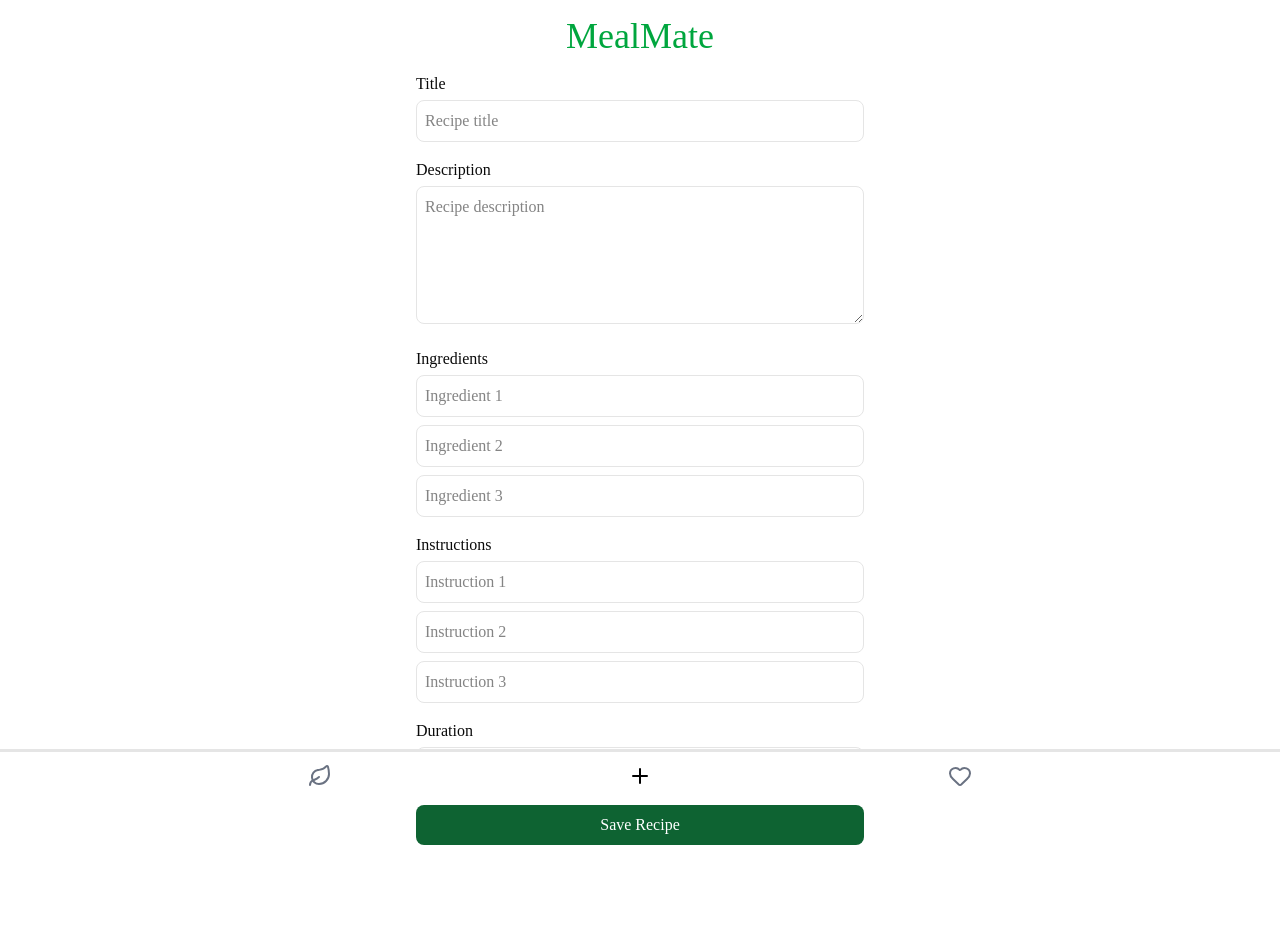
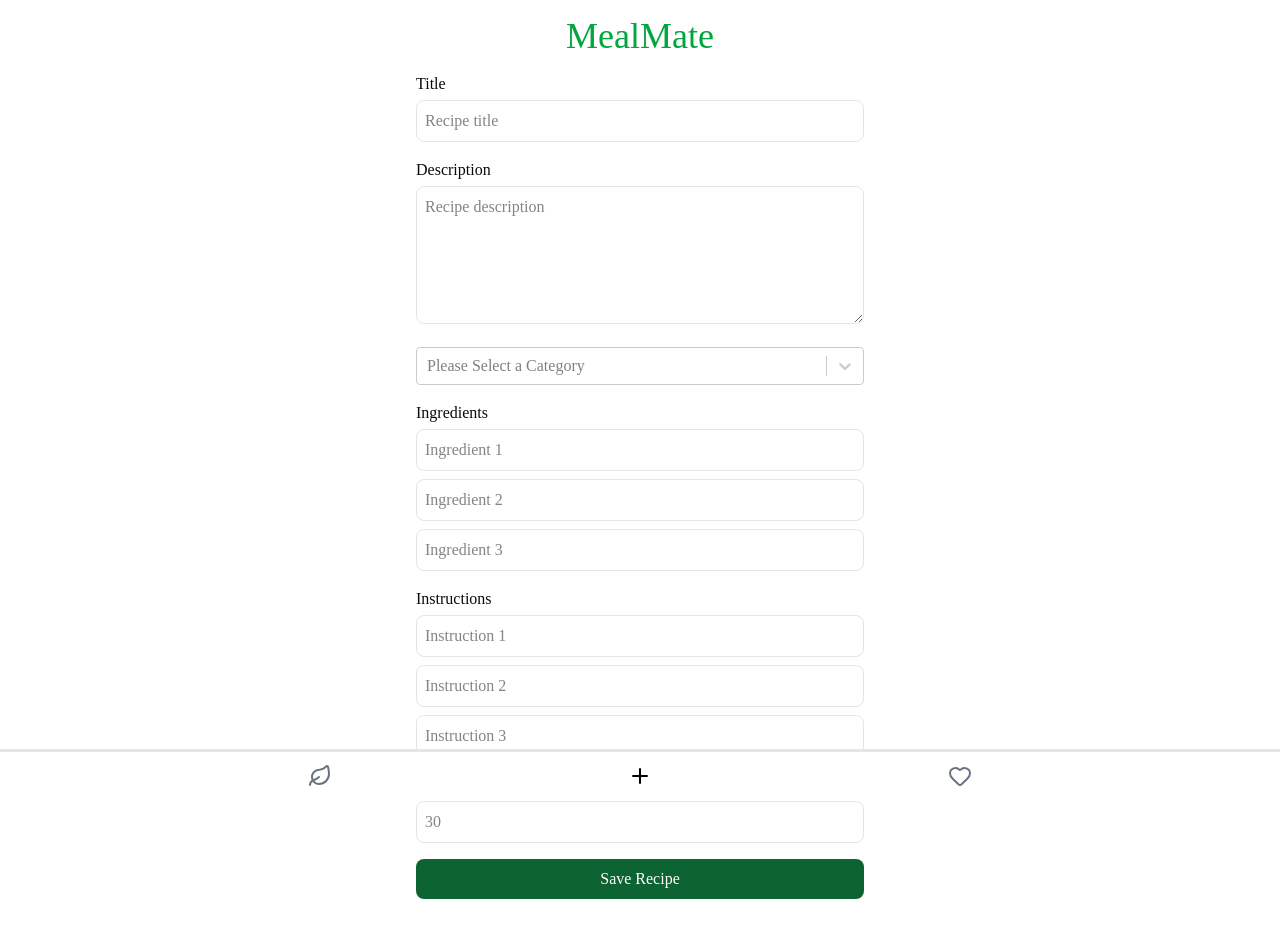
Before and after one commit to ChristopherWelschoff/MealMate, a Next.js app: page /recipe/createRecipe in a window 1280 px wide. Shown: the top 938 px of the page. Built offline with nearby package versions, Linux system fonts and the light colour scheme; no server answers; the database is empty.

Commit message:
add react-select

```diff
--- a/components/Form/index.tsx
+++ b/components/Form/index.tsx
@@ -1,15 +1,17 @@
-import type { Recipe } from "@/types";
+import type { Category, Recipe } from "@/types";
+import React, { useState } from "react";
+import Select from "react-select";
 
-export type RecipeFormData = Omit<
-  Recipe,
-  "_id" | "createdAt" | "updatedAt" | "category"
->;
+export type RecipeFormData = Omit<Recipe, "_id" | "createdAt" | "updatedAt">;
 
 type RecipeFormProps = {
   onSubmit: (data: RecipeFormData) => Promise<void>;
+  categories: Category[];
 };
 
-export default function RecipeForm({ onSubmit }: RecipeFormProps) {
+export default function RecipeForm({ onSubmit, categories }: RecipeFormProps) {
+  const [category, setCategory] = useState<Category[]>([]);
+
   async function handleSubmit(event: React.FormEvent<HTMLFormElement>) {
     event.preventDefault();
 
@@ -18,6 +20,7 @@ export default function RecipeForm({ onSubmit }: RecipeFormProps) {
     const data: RecipeFormData = {
       title: formData.get("title") as string,
       description: formData.get("description") as string,
+      category,
       ingredients: formData.getAll("ingredients") as string[],
       instructions: formData.getAll("instructions") as string[],
       duration: Number(formData.get("duration")),
@@ -61,6 +64,21 @@ export default function RecipeForm({ onSubmit }: RecipeFormProps) {
           placeholder="Recipe description"
         />
       </div>
+
+      <Select
+        isMulti
+        id="category"
+        name="category"
+        className="basic-multi-select"
+        classNamePrefix="select"
+        options={categories}
+        getOptionLabel={(category) => category.name}
+        getOptionValue={(category) => category._id}
+        value={category}
+        onChange={(selected) => setCategory([...selected])}
+        placeholder="Please Select a Category"
+        isOptionDisabled={() => category.length >= 2}
+      />
 
       <div>
         <label className="mb-1 block font-medium">Ingredients</label>
--- a/package.json
+++ b/package.json
@@ -17,6 +17,7 @@
     "next": "16.3.5",
     "react": "19.2.8",
     "react-dom": "19.2.8",
+    "react-select": "^5.10.2",
     "shadcn": "^4.21.0",
     "swr": "^2.5.1",
     "tw-animate-css": "^1.4.0"
--- a/pages/_app.tsx
+++ b/pages/_app.tsx
@@ -31,6 +31,7 @@ export default function App({ Component, pageProps }: AppProps) {
     error,
     isLoading,
   } = useSWR<Recipe[]>("/api/recipes", fetcher);
+  const { data: categories } = useSWR<Recipe[]>("/api/categories", fetcher);
 
   const router = useRouter();
   const isHome = router.pathname === "/";
@@ -44,6 +45,7 @@ export default function App({ Component, pageProps }: AppProps) {
       <Layout>
         <Component
           recipes={recipes}
+          categories={categories}
           error={error}
           isLoading={isLoading}
           {...pageProps}
--- a/pages/recipe/createRecipe.tsx
+++ b/pages/recipe/createRecipe.tsx
@@ -1,5 +1,10 @@
 import RecipeForm from "@/components/Form";
+import { Category } from "@/types";
 
-export default function CreateRecipe() {
-  return <RecipeForm />;
+export default function CreateRecipe({
+  categories,
+}: {
+  categories: Category[];
+}) {
+  return <RecipeForm categories={categories} />;
 }
```
Also changed, not shown: 1 other file (tests, documents, lock files or other folders).
